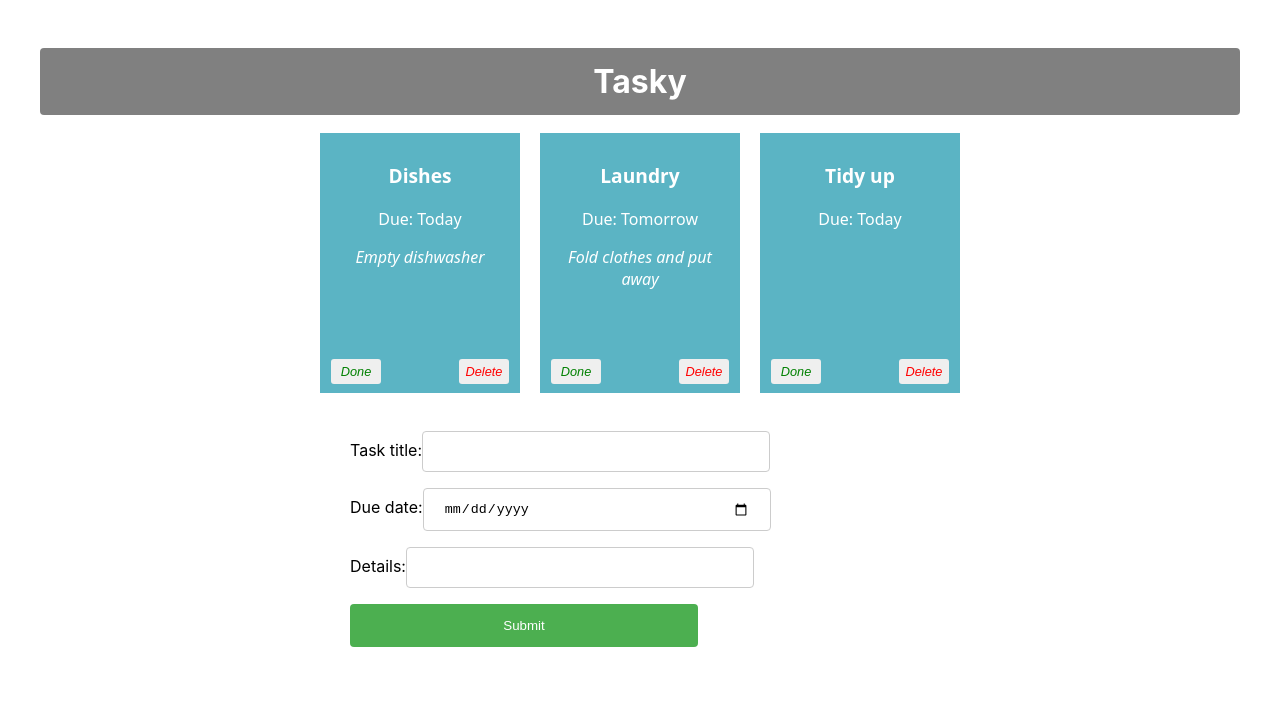
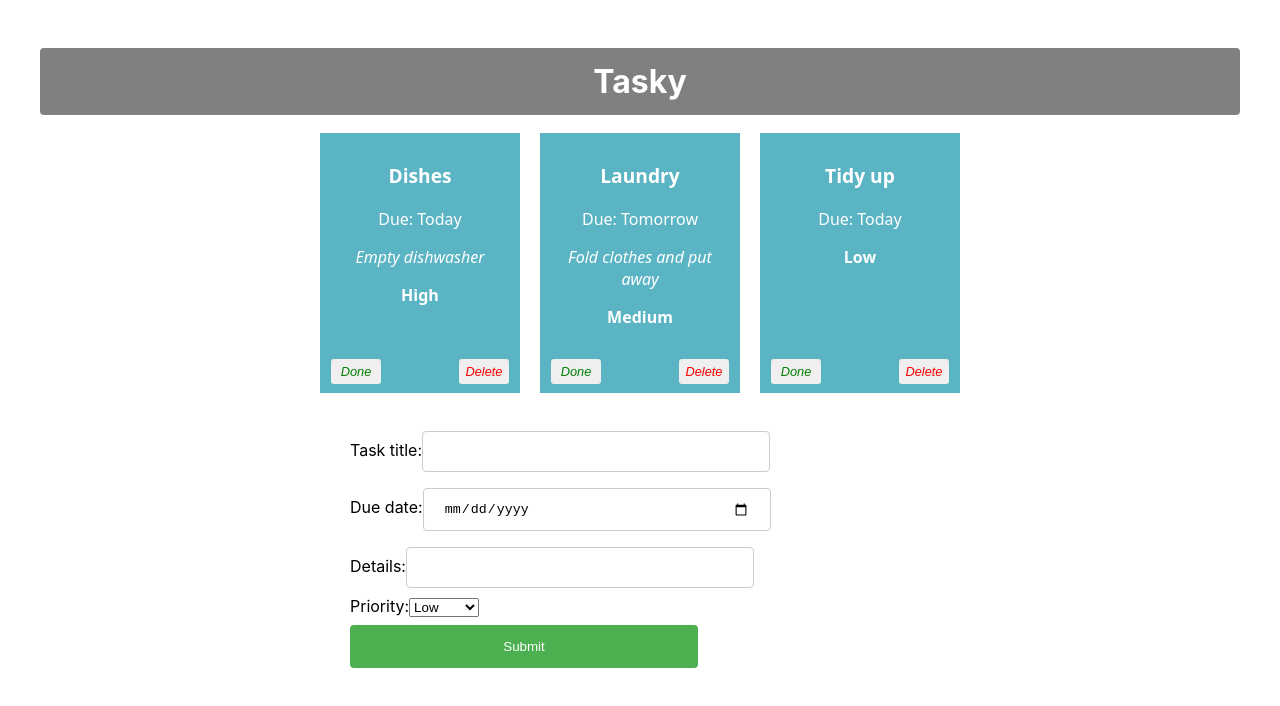
Before and after one commit to Adam-Costigan-Dooley/react-basics-labs, a React (Create React App) app in the folder wwebappfirst/: page / in a window 1280 px wide. Shown: the top 706 px of the page. Built offline with nearby package versions, Linux system fonts and the light colour scheme.

Commit message:
Task 2 Exercise 1+2 done. 3 Part done

```diff
--- a/wwebappfirst/src/App.css
+++ b/wwebappfirst/src/App.css
@@ -93,3 +93,22 @@
   width: 50%;
   margin: auto;
 }
+
+.priority {
+  font-weight: bold;
+}
+
+.priorityLow {
+  font-weight: bold;
+  background-color: #45a049;
+}
+
+.priorityMedium {
+  font-weight: bold;
+  background-color: #e3d916;
+}
+
+.priorityHigh {
+  font-weight: bold;
+  background-color: #ff0000;
+}
--- a/wwebappfirst/src/App.js
+++ b/wwebappfirst/src/App.js
@@ -9,9 +9,9 @@
 function App() {
   const [ taskState, setTaskState ] = useState({
     tasks: [
-      { id: 1, title:"Dishes", description: "Empty dishwasher", deadline: "Today", done: false },
-      { id: 2, title: "Laundry", description: "Fold clothes and put away", deadline: "Tomorrow", done: false },
-      { id: 3, title: "Tidy up", deadline: "Today", done: false}
+      { id: 1, title:"Dishes", description: "Empty dishwasher", deadline: "Today",priority: "High", done: false },
+      { id: 2, title: "Laundry", description: "Fold clothes and put away", deadline: "Tomorrow",priority: "Medium", done: false },
+      { id: 3, title: "Tidy up", deadline: "Today", priority: "Low", done: false}
     ]
   });
 
@@ -31,7 +31,8 @@
   const [ formState, setFormState ] = useState({
     title: "",
     description: "",
-    deadline: ""
+    deadline: "",
+    priority: ""
   });
 
   const formChangeHandler = (event) => {
@@ -46,6 +47,9 @@
           break;
       case "deadline":
           form.deadline = event.target.value;
+          break;
+      case "priority":
+          form.priority = event.target.value;
           break;
       default:
           form = formState;
@@ -67,7 +71,11 @@
     setTaskState({tasks});
   }
 
-
+  const select = [
+    {value: '1', label: 'Low'},
+    {value: '2', label: 'Medium'},
+    {value: '3', label: 'High'}
+  ]
 
   return (
     <div className="container">
@@ -77,6 +85,7 @@
       title={task.title}
       description={task.description}
       deadline={task.deadline}
+      priority={task.priority}
       key={task.id}
       done={task.done}
       markDone={() => doneHandler(index)}
--- a/wwebappfirst/src/components/Task.js
+++ b/wwebappfirst/src/components/Task.js
@@ -8,6 +8,7 @@
             <p className='title'>{props.title}</p>
             <p>Due: {props.deadline}</p>
             <p className='description'>{props.description}</p>
+            <p className='priority' >{props.priority} </p>
             <button onClick={props.markDone} className='doneButton'>Done</button>
             <button className='deleteButton' onClick={props.deleteTask}>Delete</button>
 
--- a/wwebappfirst/src/components/forms.js
+++ b/wwebappfirst/src/components/forms.js
@@ -20,6 +20,16 @@
             Details:
             <input type="text" name="description" onChange={(event) => props.change(event)}   />
         </label>
+        <br />
+        <label>
+            Priority:
+            <select name="priority" defaultValue="Low" onChange={(event) => props.change(event)} >
+        <option value='Low'style={{backgroundColor: "green"}}>Low</option>
+        <option value="Medium"style={{backgroundColor: "yellow"}}>Medium</option>
+        <option value="High" style={{backgroundColor: "red"}}>High</option>
+      </select>
+        </label>
+        <br />
         <input type="submit" value="Submit" />
         </form>
     </div>
```
